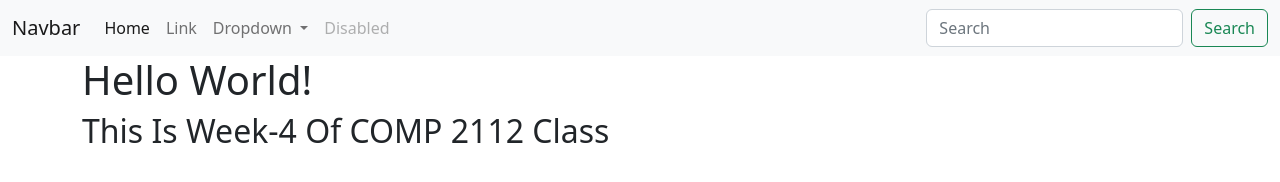
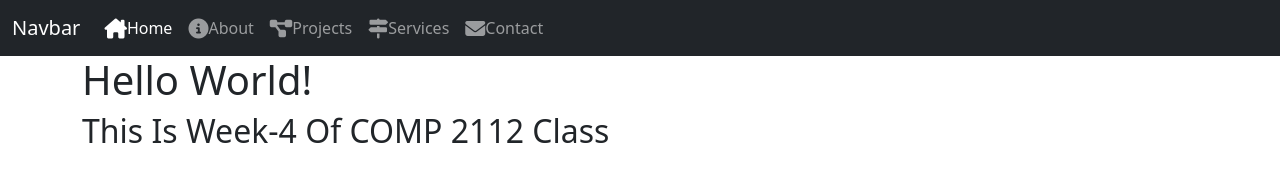
Before and after one commit to jshn16/COMP-2112-Week-5, a website: page index.html in a window 1280 px wide. Drawn offline with nearby package versions, Linux system fonts and the light colour scheme.

Commit message:
Added simple navigation scheme

```diff
--- a/index.html
+++ b/index.html
@@ -1,5 +1,6 @@
 <!DOCTYPE html>
 <html lang="en">
+
 <head>
     <meta charset="UTF-8">
     <meta http-equiv="X-UA-Compatible" content="IE=edge">
@@ -11,42 +12,42 @@
     <link rel="stylesheet" href="./content/app.css">
 
 </head>
+
 <body>
-
+    <!--Main Navigation Section-->
     <header>
-        <nav class="navbar navbar-expand-lg bg-light">
+        <nav class="navbar navbar-expand-lg navbar-dark bg-dark">
             <div class="container-fluid">
                 <a class="navbar-brand" href="#">Navbar</a>
-              <button class="navbar-toggler" type="button" data-bs-toggle="collapse" data-bs-target="#navbarSupportedContent" aria-controls="navbarSupportedContent" aria-expanded="false" aria-label="Toggle navigation">
+                <button class="navbar-toggler" type="button" data-bs-toggle="collapse"
+                    data-bs-target="#navbarSupportedContent" aria-controls="navbarSupportedContent"
+                    aria-expanded="false" aria-label="Toggle navigation">
                     <span class="navbar-toggler-icon"></span>
                 </button>
                 <div class="collapse navbar-collapse" id="navbarSupportedContent">
                     <ul class="navbar-nav me-auto mb-2 mb-lg-0">
                         <li class="nav-item">
-                    <a class="nav-link active" aria-current="page" href="#">Home</a>
+                            <a class="nav-link active" aria-current="page" href="index.html"><i class="fa-solid fa-house-chimney fa-lg"></i>Home</a>
                         </li>
+
                         <li class="nav-item">
-                    <a class="nav-link" href="#">Link</a>
+                            <a class="nav-link" aria-current="page" href="about.html"><i class="fa-solid fa-circle-info fa-lg"></i>About</a>
                         </li>
-                  <li class="nav-item dropdown">
-                    <a class="nav-link dropdown-toggle" href="#" role="button" data-bs-toggle="dropdown" aria-expanded="false">
-                      Dropdown
-                    </a>
-                    <ul class="dropdown-menu">
-                      <li><a class="dropdown-item" href="#">Action</a></li>
-                      <li><a class="dropdown-item" href="#">Another action</a></li>
-                      <li><hr class="dropdown-divider"></li>
-                      <li><a class="dropdown-item" href="#">Something else here</a></li>
+
+                        <li class="nav-item">
+                            <a class="nav-link" aria-current="page" href="projects.html"><i class="fa-solid fa-diagram-project fa-lg"></i>Projects</a>
+                        </li>
+
+                        <li class="nav-item">
+                            <a class="nav-link" aria-current="page" href="services.html"><i class="fa-solid fa-signs-post fa-lg" ></i>Services</a>
+                        </li>
+
+                        <li class="nav-item">
+                            <a class="nav-link" aria-current="page" href="contact.html"><i class="fa-solid fa-envelope fa-lg"></i>Contact</a>
+                        </li>
+
                     </ul>
-                  </li>
-                  <li class="nav-item">
-                    <a class="nav-link disabled">Disabled</a>
-                  </li>
-                </ul>
-                <form class="d-flex" role="search">
-                  <input class="form-control me-2" type="search" placeholder="Search" aria-label="Search">
-                  <button class="btn btn-outline-success" type="submit">Search</button>
-                </form>
+
                 </div>
             </div>
         </nav>
@@ -62,4 +63,5 @@
     <script src="./scripts/app.js"></script>
 
 </body>
+
 </html>
```
Lines whose indentation alone changed are shown as unchanged.
